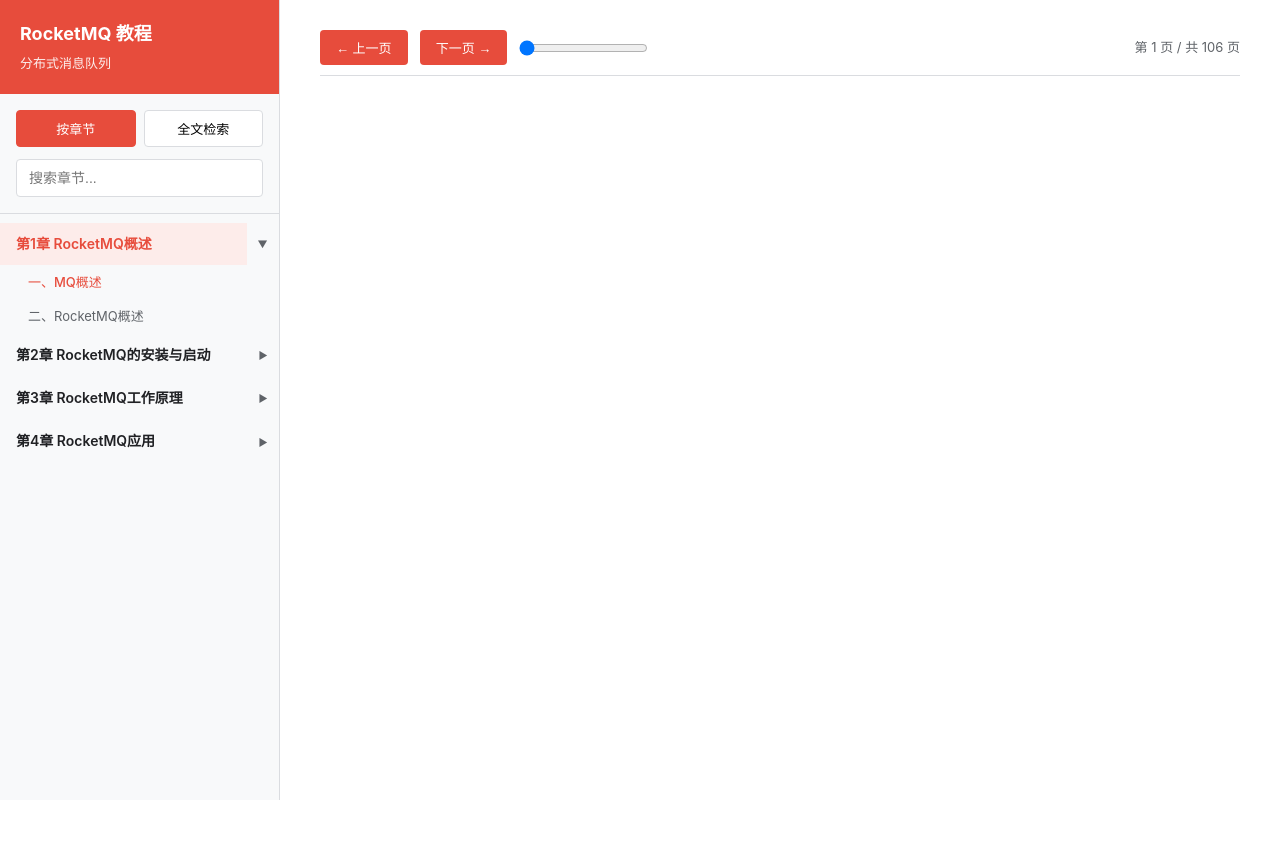
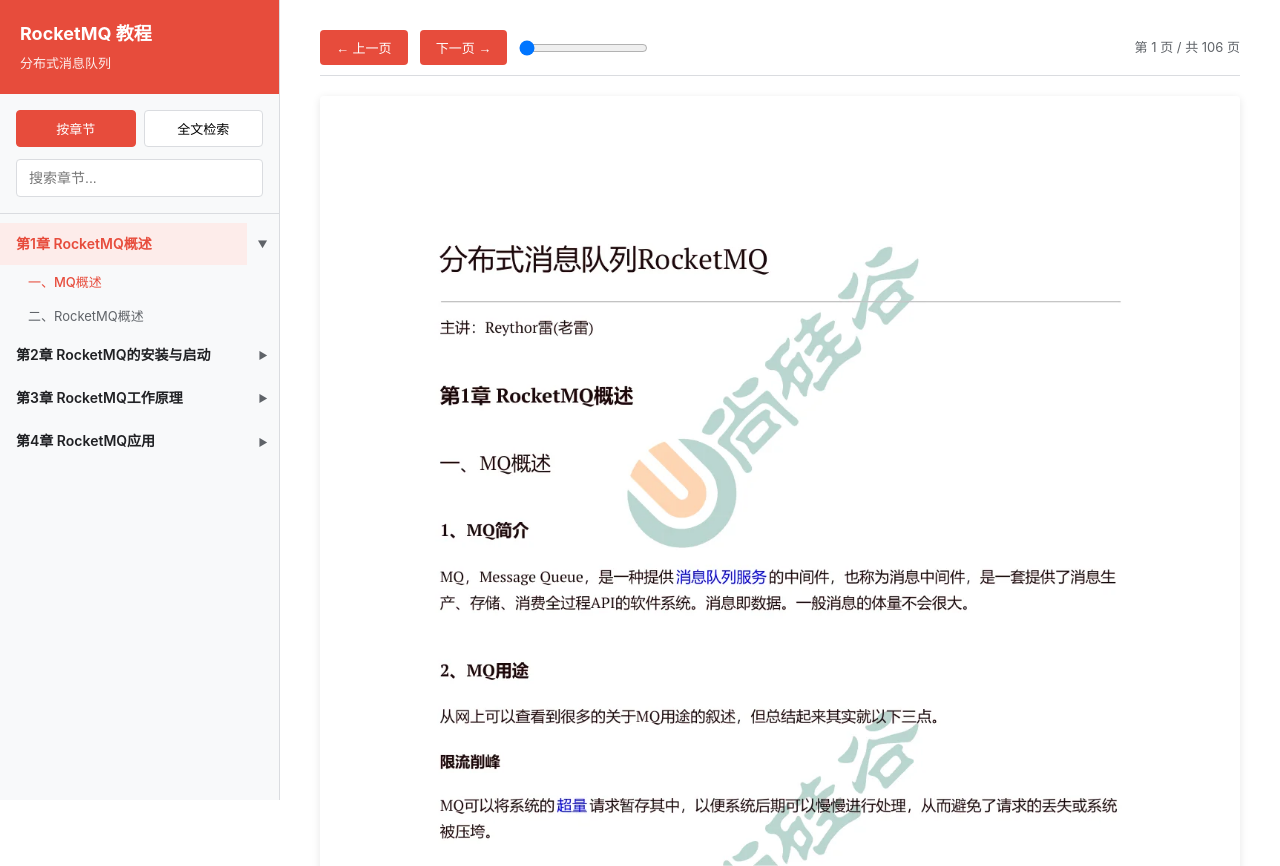
Before and after one commit to EvalGitHub/rocketmq-ebook, a plain HTML site: page index.html in a window 1280 px wide. Shown: the top 866 px of the page. Before the commit the page ends 800 px from the top, so only its background shows below. Drawn offline with Linux system fonts and the light colour scheme.

Commit message:
Fix: initial chapter loading bug

```diff
--- a/index.html
+++ b/index.html
@@ -165,7 +165,7 @@
 const chapters = [{"page": 0, "title": "第1章 RocketMQ概述", "subheadings": [{"page": 0, "title": "一、MQ概述"}, {"page": 3, "title": "二、RocketMQ概述"}], "endPage": 4}, {"page": 4, "title": "第2章 RocketMQ的安装与启动", "subheadings": [{"page": 4, "title": "一、基本概念"}, {"page": 7, "title": "二、系统架构"}, {"page": 13, "title": "三、单机安装与启动"}, {"page": 16, "title": "四、控制台的安装与启动"}, {"page": 19, "title": "五、集群搭建理论"}, {"page": 23, "title": "六、磁盘阵列RAID"}, {"page": 29, "title": "七、集群搭建实践"}, {"page": 36, "title": "八、mqadmin命令"}], "endPage": 37}, {"page": 37, "title": "第3章 RocketMQ工作原理", "subheadings": [{"page": 37, "title": "一、消息的生产"}, {"page": 40, "title": "二、消息的存储"}, {"page": 44, "title": "三、indexFile"}, {"page": 47, "title": "四、消息的消费"}, {"page": 54, "title": "五、订阅关系的一致性"}, {"page": 59, "title": "六、offset管理"}, {"page": 62, "title": "七、消费幂等"}, {"page": 66, "title": "八、消息堆积与消费延迟"}, {"page": 70, "title": "九、消息的清理"}], "endPage": 67}, {"page": 67, "title": "第4章 RocketMQ应用", "subheadings": [{"page": 67, "title": "一、普通消息"}, {"page": 75, "title": "二、顺序消息"}, {"page": 79, "title": "三、延时消息"}, {"page": 85, "title": "四、事务消息"}, {"page": 96, "title": "五、批量消息"}, {"page": 101, "title": "六、消息过滤"}, {"page": 107, "title": "七、消息发送重试机制"}, {"page": 110, "title": "八、消息消费重试机制"}, {"page": 113, "title": "九、死信队列"}], "endPage": 106}];
 const totalPages = 106;
 let currentPage = 0;
-let currentChapterPage = 0;
+let currentChapterPage = -1;
 let loadedPages = new Set();
 let searchIndex = null;
 let searchDebounceTimer = null;
```
